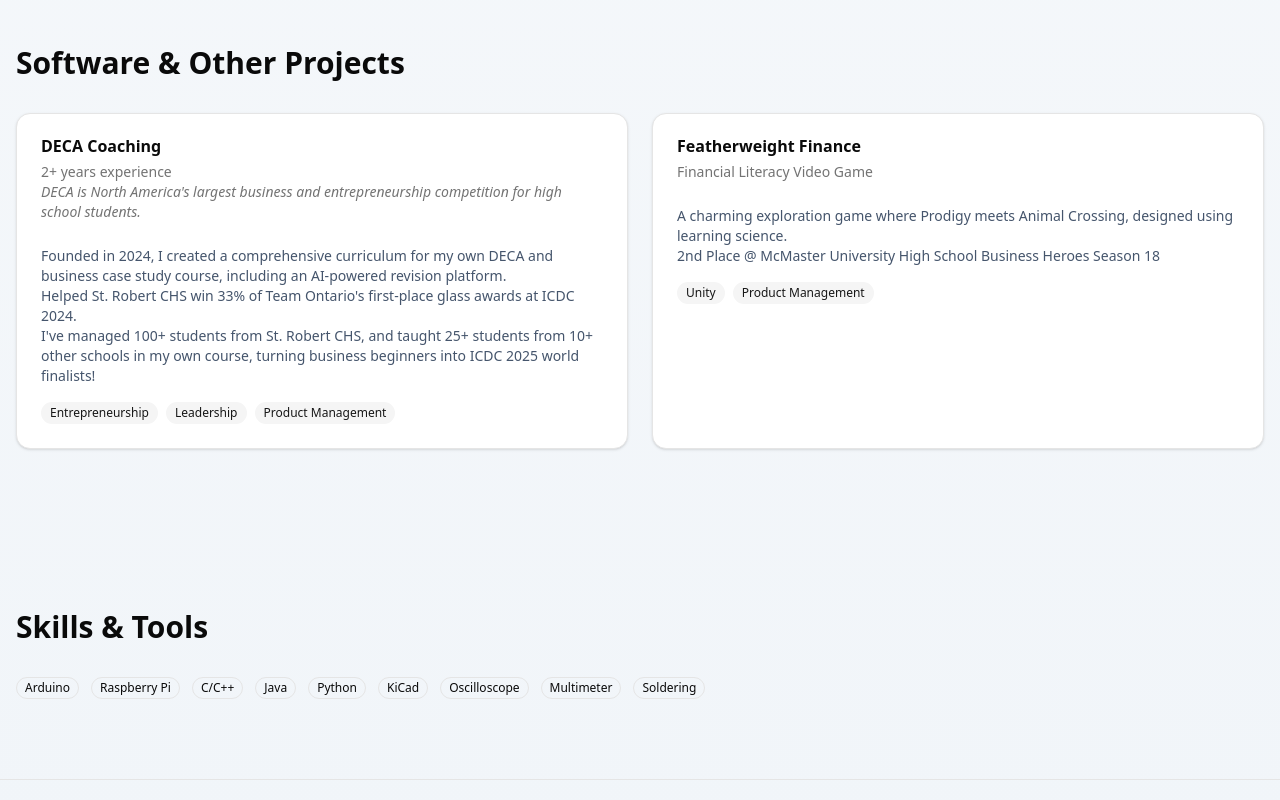
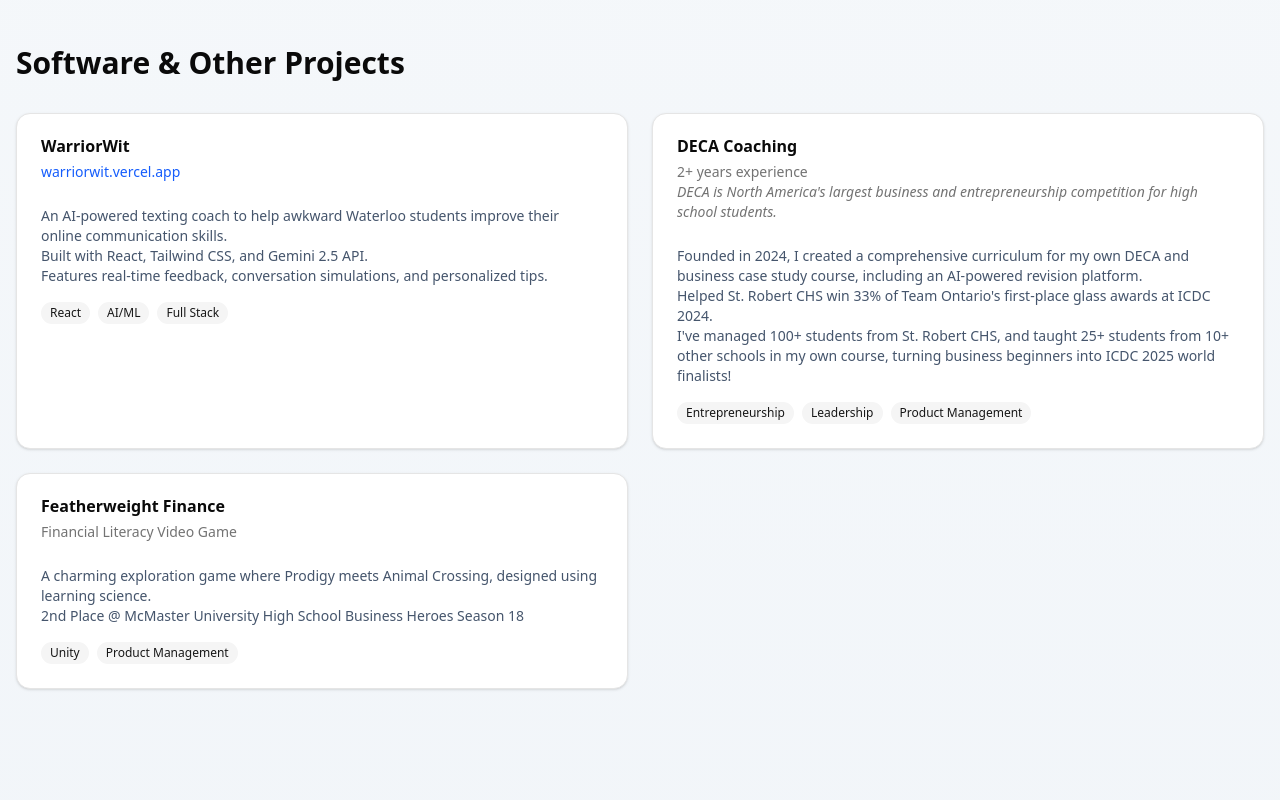
Before and after one commit to awzheng/personal-website, a Next.js app: page / in a window 1280 px wide. Shown: the part 1180-1980 px from the top of the page. Built offline with nearby package versions, Linux system fonts and the light colour scheme.

Commit message:
added warriorwit

```diff
--- a/app/page.tsx
+++ b/app/page.tsx
@@ -207,6 +207,35 @@
       <section className="container mx-auto px-4 py-20">
         <h2 className="text-3xl font-bold mb-8">Software & Other Projects</h2>
         <div className="grid md:grid-cols-2 gap-6">
+
+          <Card>
+            <CardHeader>
+              <CardTitle>WarriorWit</CardTitle>
+              <CardDescription>
+                <a
+                  href="https://warriorwit.vercel.app/"
+                  target="_blank"
+                  rel="noopener noreferrer"
+                  className="text-blue-600 hover:underline dark:text-blue-400"
+                >
+                  warriorwit.vercel.app
+                </a>
+              </CardDescription>
+            </CardHeader>
+            <CardContent>
+              <p className="text-sm text-slate-600 dark:text-slate-400 mb-4">
+                An AI-powered texting coach to help awkward Waterloo students improve their online communication skills.<br />
+                Built with React, Tailwind CSS, and Gemini 2.5 API.<br />
+                Features real-time feedback, conversation simulations, and personalized tips.
+              </p>
+              <div className="flex gap-2">
+                <Badge variant="secondary">React</Badge>
+                <Badge variant="secondary">AI/ML</Badge>
+                <Badge variant="secondary">Full Stack</Badge>
+              </div>
+            </CardContent>
+          </Card>
+
           <Card>
             <CardHeader>
               <CardTitle>DECA Coaching</CardTitle>
@@ -269,6 +298,7 @@
         <div className="flex flex-wrap gap-3">
           <Badge variant="outline">Arduino</Badge>
           <Badge variant="outline">Raspberry Pi</Badge>
+          <Badge variant="outline">PCB Design</Badge>
           <Badge variant="outline">C/C++</Badge>
           <Badge variant="outline">Java</Badge>
           <Badge variant="outline">Python</Badge>
```
